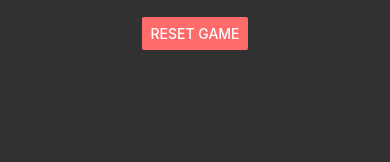
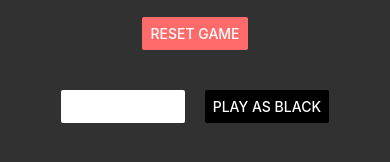
Before and after one commit to Akhilvashu/Chess, a React Native app: screen /ComputerGame in a window 390 px wide. Shown: the part 616-778 px from the top of the page. Built offline with nearby package versions, Linux system fonts and the light colour scheme.

Commit message:
Update ComputerGame.tsx

```diff
--- a/src/screens/ComputerGame.tsx
+++ b/src/screens/ComputerGame.tsx
@@ -9,10 +9,11 @@ const ComputerGame: React.FC = () => {
     const [game, setGame] = useState<Chess | null>(null);
     const [position, setPosition] = useState(initialPosition);
     const [playerColor, setPlayerColor] = useState<'w' | 'b'>('w');
-    const [status, setStatus] = useState<string>('White to move');
+    const [status, setStatus] = useState<string>('Choose your color');
     const [moves, setMoves] = useState<string[]>([]);
     const [moveIndex, setMoveIndex] = useState(-1);
     const [key, setKey] = useState(0);
+    const [gameStarted, setGameStarted] = useState(false);
 
     useEffect(() => {
         try {
@@ -25,9 +26,17 @@ const ComputerGame: React.FC = () => {
         }
     }, [key]);
 
+    const selectColor = (color: 'w' | 'b') => {
+        setPlayerColor(color);
+        setGameStarted(true);
+        setStatus(color === 'w' ? 'White to move' : 'Black to move');
+    };
+
     const resetBoard = () => {
         try {
             setKey(prevKey => prevKey + 1);
+            setGameStarted(false);
+            setStatus('Choose your color');
         } catch (error) {
             console.error('Error resetting board:', error);
             Alert.alert('Error', 'Failed to reset the game');
@@ -65,6 +74,20 @@ const ComputerGame: React.FC = () => {
                         title="Reset Game"
                         onPress={resetBoard}
                         color="#ff6b6b"
+                    />
+                </View>
+
+                <View style={styles.colorSelection}>
+                    <Button
+                        title="Play as White"
+                        onPress={() => selectColor('w')}
+                        color="#fff"
+                    />
+                    <View style={styles.buttonSpacer} />
+                    <Button
+                        title="Play as Black"
+                        onPress={() => selectColor('b')}
+                        color="#000"
                     />
                 </View>
             </View>
@@ -122,9 +145,19 @@ const styles = StyleSheet.create({
     },
     status: {
         color: '#fff',
-        fontSize: 18,
+        fontSize: 24,
         textAlign: 'center',
-        marginBottom: 10,
+        marginTop: 20,
+    },
+    colorSelection: {
+        flexDirection: 'row',
+        justifyContent: 'center',
+        alignItems: 'center',
+        marginTop: 20,
+        padding: 20,
+    },
+    buttonSpacer: {
+        width: 20,
     },
 });
 
```
